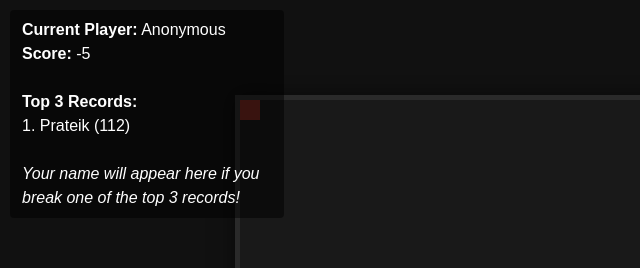
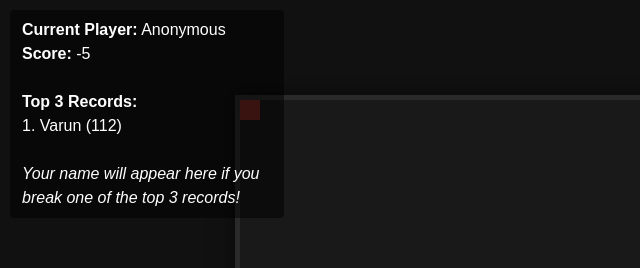
Before and after one commit to Prateikx/prateikx, a plain HTML site: page snake.html in a window 1280 px wide. Shown: the top 268 px of the page, 0-640 px from the left. Drawn offline with Linux system fonts and the light colour scheme.

Commit message:
update leaderboard

```diff
--- a/snake.html
+++ b/snake.html
@@ -137,9 +137,9 @@
       return !bannedWords.some(banned => lowerName.includes(banned));
     }
 
-    // Force "Prateik" with a score of 112 into the leaderboard.
-    function forcePrateikRecord() {
-      const forcedRecord = { name: "Prateik", score: 112 };
+    // Force "Varun" with a score of 112 into the leaderboard.
+    function forceVarunRecord() {
+      const forcedRecord = { name: "Varun", score: 112 };
       // Check if the record already exists (ignoring case)
       const index = leaderboard.findIndex(entry => entry.name.toLowerCase() === forcedRecord.name.toLowerCase());
       if (index !== -1) {
@@ -151,8 +151,8 @@
 
     // Update the scoreboard display to include current player's details and top 3 records.
     function updateScoreboard() {
-      // Always force "Prateik" into the leaderboard before displaying.
-      forcePrateikRecord();
+      // Always force "Varun" into the leaderboard before displaying.
+      forceVarunRecord();
 
       // Sort the leaderboard descending by score.
       leaderboard.sort((a, b) => b.score - a.score);
@@ -293,7 +293,7 @@
         // Insert the new record into the leaderboard and sort it descending by score
         leaderboard.push({ name: currentPlayer || "Anonymous", score: currentScore });
         leaderboard.sort((a, b) => b.score - a.score);
-        // Keep only top 3 (forcePrateikRecord() in updateScoreboard() will add your record if needed)
+        // Keep only top 3 (forceVarunRecord() in updateScoreboard() will add your record if needed)
         if (leaderboard.length > 3) {
           leaderboard = leaderboard.slice(0, 3);
         }
```
